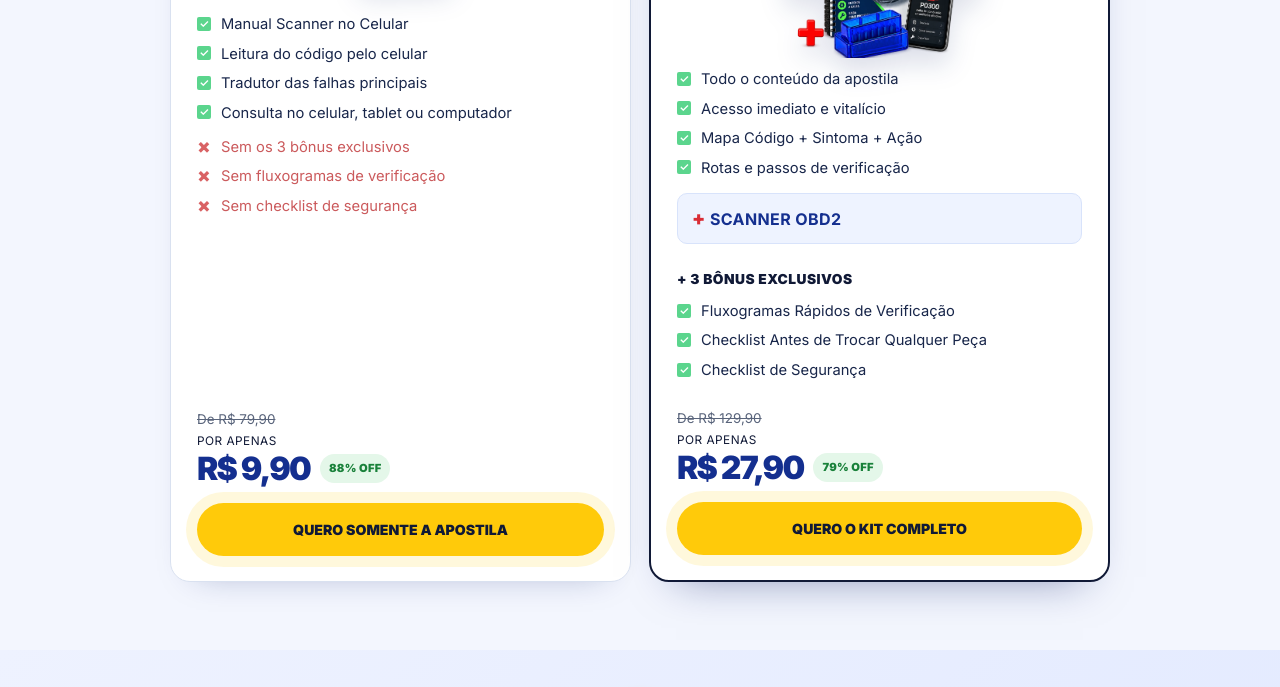
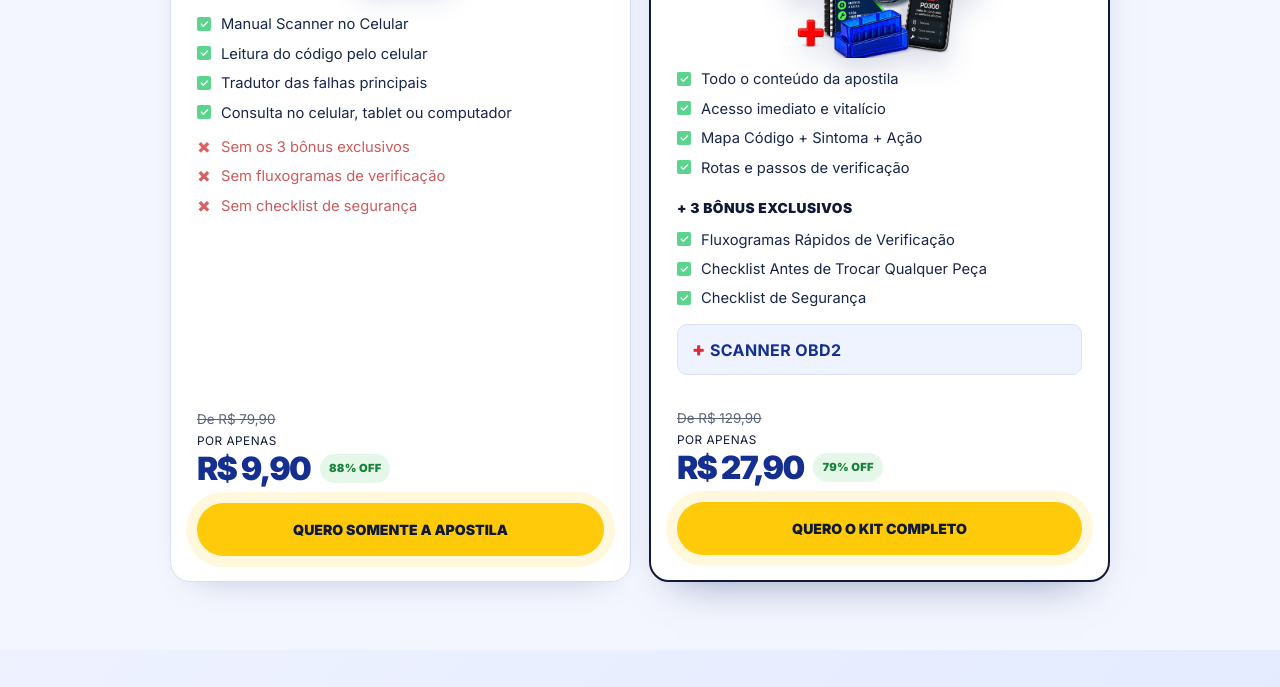
Before and after one commit to leandrogustavoaraujo/PACK-CARRO-FALHANDO, a plain HTML site: page index.html in a window 1280 px wide. Shown: the part 6812-7499 px from the top of the page. Drawn offline with Linux system fonts and the light colour scheme.

Commit message:
Add files via upload

```diff
--- a/index.html
+++ b/index.html
@@ -49,7 +49,7 @@ fbq('track', 'ViewContent');
 <!-- PLANOS -->
 <section id="checkout" class="checkout-section"><div class="checkout-inner"><h2>COMECE PELA APOSTILA OU LEVE O KIT COMPLETO</h2><p class="checkout-subtitle">Escolha o material principal ou tenha também os bônus para investigar com mais segurança.</p><div class="checkout-grid">
 <article class="purchase-card purchase-card-basic"><p class="purchase-kicker">PLANO BÁSICO</p><h3>Apenas a apostila principal</h3><img class="purchase-mockup purchase-mockup-basic" src="assets/mockup-essencial-card.webp" alt="Apostila Scanner no Celular Essencial"><ul class="purchase-list"><li>Manual Scanner no Celular</li><li>Leitura do código pelo celular</li><li>Tradutor das falhas principais</li><li>Consulta no celular, tablet ou computador</li></ul><ul class="purchase-list purchase-list-muted"><li>Sem os 3 bônus exclusivos</li><li>Sem fluxogramas de verificação</li><li>Sem checklist de segurança</li></ul><div class="purchase-price"><s>De R$ 79,90</s><span>POR APENAS</span><div class="price-current"><strong>R$ 9,90</strong><b>88% OFF</b></div></div><a href="https://pay.wiapy.com/s7FHHzZ_VTyA" class="purchase-cta purchase-cta-basic">QUERO SOMENTE A APOSTILA</a></article>
-<article class="purchase-card purchase-card-complete"><span class="purchase-badge">MAIS VENDIDO</span><p class="purchase-kicker">PLANO COMPLETO</p><h3>Apostila + kit completo</h3><img class="purchase-mockup purchase-mockup-complete" src="assets/mockup-completo-card-v2.webp" alt="Kit completo Scanner no Celular com apostila, bônus, scanner azul e celular"><ul class="purchase-list"><li>Todo o conteúdo da apostila</li><li>Acesso imediato e vitalício</li><li>Mapa Código + Sintoma + Ação</li><li>Rotas e passos de verificação</li><li class="purchase-scanner-item"><strong><span class="purchase-red-plus">+</span> SCANNER OBD2</strong></li></ul><p class="bonus-label">+ 3 BÔNUS EXCLUSIVOS</p><ul class="purchase-list"><li>Fluxogramas Rápidos de Verificação</li><li>Checklist Antes de Trocar Qualquer Peça</li><li>Checklist de Segurança</li></ul><div class="purchase-price"><s>De R$ 129,90</s><span>POR APENAS</span><div class="price-current"><strong>R$ 27,90</strong><b>79% OFF</b></div></div><a href="https://pay.wiapy.com/ezi-A3FhAkl5" class="purchase-cta purchase-cta-complete">QUERO O KIT COMPLETO</a></article>
+<article class="purchase-card purchase-card-complete"><span class="purchase-badge">MAIS VENDIDO</span><p class="purchase-kicker">PLANO COMPLETO</p><h3>Apostila + kit completo</h3><img class="purchase-mockup purchase-mockup-complete" src="assets/mockup-completo-card-v2.webp" alt="Kit completo Scanner no Celular com apostila, bônus, scanner azul e celular"><ul class="purchase-list"><li>Todo o conteúdo da apostila</li><li>Acesso imediato e vitalício</li><li>Mapa Código + Sintoma + Ação</li><li>Rotas e passos de verificação</li></ul><p class="bonus-label">+ 3 BÔNUS EXCLUSIVOS</p><ul class="purchase-list"><li>Fluxogramas Rápidos de Verificação</li><li>Checklist Antes de Trocar Qualquer Peça</li><li>Checklist de Segurança</li><li class="purchase-scanner-item"><strong><span class="purchase-red-plus">+</span> SCANNER OBD2</strong></li></ul><div class="purchase-price"><s>De R$ 129,90</s><span>POR APENAS</span><div class="price-current"><strong>R$ 27,90</strong><b>79% OFF</b></div></div><a href="https://pay.wiapy.com/ezi-A3FhAkl5" class="purchase-cta purchase-cta-complete">QUERO O KIT COMPLETO</a></article>
 </div></div></section>
 <!-- GARANTIA / FAQ -->
 <section class="bg-brand-soft px-5 py-10 text-center"><div class="mx-auto max-w-3xl"><div class="mx-auto grid h-16 w-16 place-items-center rounded-full bg-[#FFD60A] text-2xl font-black text-brand">7</div><h2 class="mt-4 text-3xl font-black uppercase text-brand sm:text-5xl">GARANTIA DE 7 DIAS</h2><p class="mt-4 text-base text-body">Teste o material sem risco. Se não for para você, solicite o reembolso dentro do prazo.</p></div></section>
```
